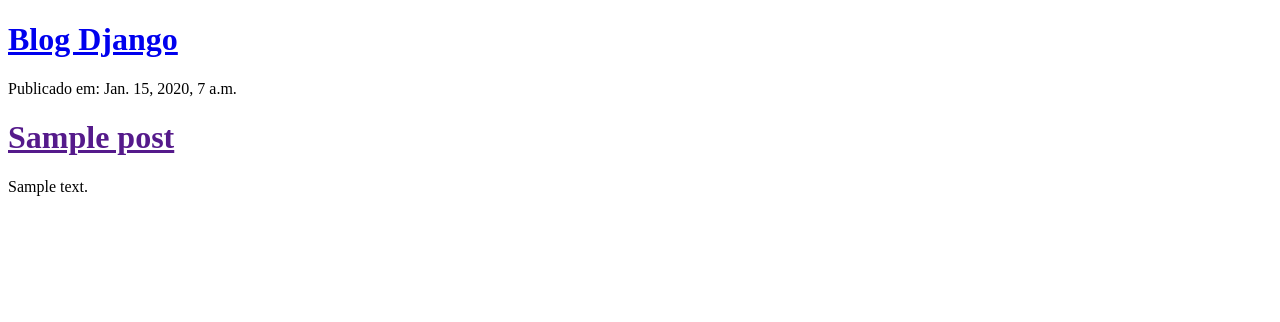
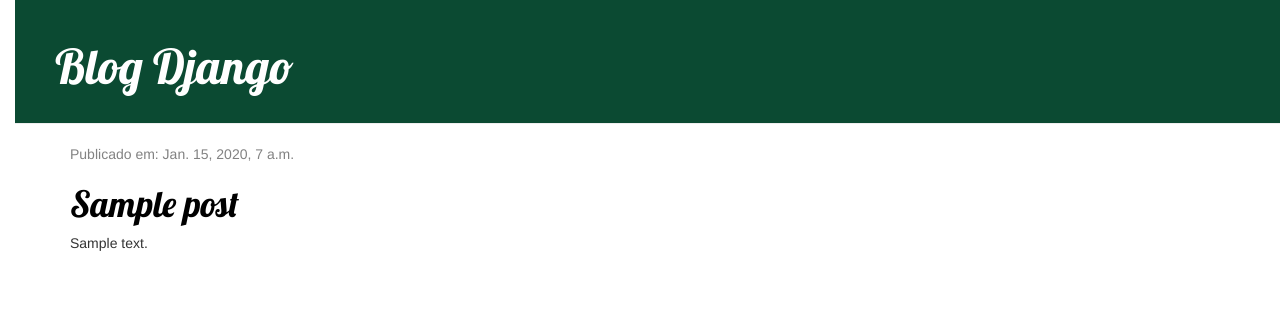
Before and after one commit to CleoAguiar/WebDjango, a Django app: template blog/templates/blog/post_list.html in a window 1280 px wide. Shown: the top 322 px of the page. Run offline with Django 3.2, Linux system fonts and the light colour scheme; the template is opened without the code that fills it: values that come from a table or form of the project are taken from there, others are empty; tables that the repository leaves empty hold one stand-in row (values such as "Sample post"); some libraries are stand-ins or nearby versions.

Commit message:
feat: improve page style

```diff
--- /dev/null
+++ b/blog/static/css/blog.css
@@ -0,0 +1,54 @@
+h1 a {
+	color: #0B4A32;
+	font-family: 'Lobster';
+}
+
+body {
+	padding-left: 15px;
+}
+
+.page-header {
+	background-color: #0B4A32;
+	margin-top: 0;
+	padding: 20px 20px 20px 40px;
+}
+
+.page-header h1, .page-header h1 a, .page-header h1 a:visited, .page-header h1 a:active {
+	color: #FFF;
+	font-size: 36pt;
+	text-decoration: none;
+}
+
+.content {
+	margin-left: 40px;
+}
+
+h1, h2, h3, h4 {
+	font-family: 'Lobster', cursive;
+}
+
+.date {
+	color: #828282;
+}
+
+.save {
+	float: right;
+}
+
+.post-form textarea, .post-form input {
+	width: 100%;
+}
+
+.top-menu, .top-menu:hover, .top-menu:visited {
+	color: #FFF;
+	float: right;
+	margin-right: 20px;
+}
+
+.post {
+	margin-bottom: 70px;
+}
+
+.post h1 a, .post h1 a:visited {
+	color: #000;
+}
--- a/blog/templates/blog/post_list.html
+++ b/blog/templates/blog/post_list.html
@@ -1,19 +1,32 @@
+{% load static %}
 <!DOCTYPE html>
 <html>
 <head>
 	<title>Blog Django</title>
+	<link rel="stylesheet" href="//maxcdn.bootstrapcdn.com/bootstrap/3.2.0/css/bootstrap.min.css">
+	<link rel="stylesheet" href="//maxcdn.bootstrapcdn.com/bootstrap/3.2.0/css/bootstrap-theme.min.css">
+	<link rel="stylesheet" href="{% static 'css/blog.css' %}">
+	<link href="//fonts.googleapis.com/css?family=Lobster&subset=latin,latin-ext" rel="stylesheet" type="text/css">
 </head>
 <body>
-	<div>
+	<div class="page-header">
 		<h1><a href="/">Blog Django</a></h1>
 	</div>
 
-{% for post in posts %}
-	<div>
-		<p>Publicado em: {{ post.published_date }}</p>
-		<h1><a href="">{{ post.title }}</a></h1>
-		<p>{{ post.text|linebreaksbr }}</p>
+	<div class="content container">
+		<div class="row">
+			<div class="col-md-8">
+			{% for post in posts %}
+				<div class="post">
+					<div class="date">
+						<p>Publicado em: {{ post.published_date }}</p>
+					</div>
+					<h1><a href="">{{ post.title }}</a></h1>
+					<p>{{ post.text|linebreaksbr }}</p>
+				</div>
+			{% endfor %}
+			</div>
+		</div>
 	</div>
-{% endfor %}
 </body>
 </html>
--- a/website/settings.py
+++ b/website/settings.py
@@ -25,7 +25,7 @@ SECRET_KEY = '3=xbwr6f@2vvjvqs0fdj&*tzx^r%s@kau#6gvtr7%^d4-ownm0'
 # SECURITY WARNING: don't run with debug turned on in production!
 DEBUG = True
 
-ALLOWED_HOSTS = ['127.0.0.1', '.pythonanywhere.com']
+ALLOWED_HOSTS = ['127.0.0.1', 'localhost', '.pythonanywhere.com']
 
 
 # Application definition
```
